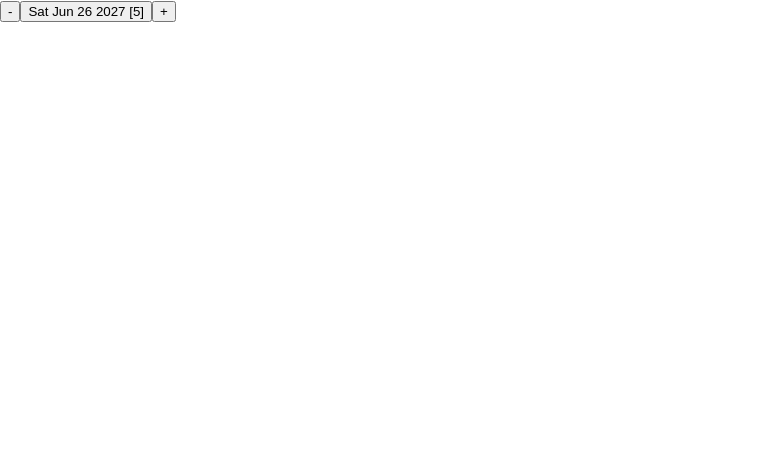
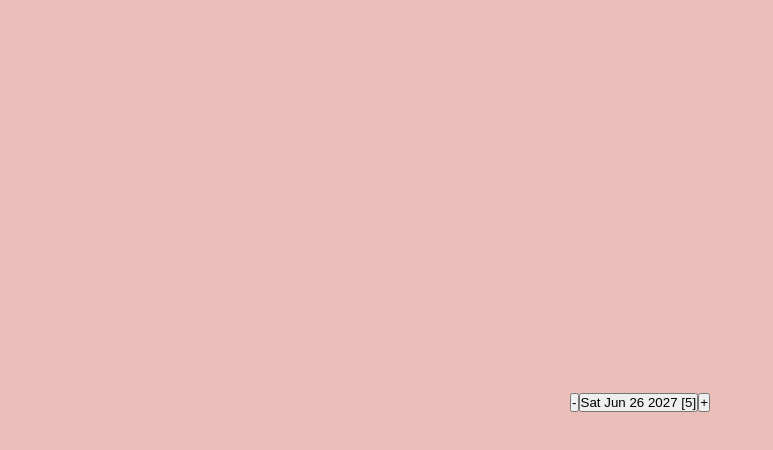
Before and after one commit to Ojha-kaustubh/classy-wheather, a React (Create React App) app: page / in a window 1280 px wide. Shown: the top 450 px of the page, without its empty margins (0-773 px from the left). Built offline with nearby package versions, Linux system fonts and the light colour scheme.

Commit message:
add the css

```diff
--- a/src/index.css
+++ b/src/index.css
@@ -1,13 +1,92 @@
-body {
+@import url("https://fonts.googleapis.com/css2?family=Cinzel+Decorative:wght@400;700&display=swap");
+
+* {
   margin: 0;
-  font-family: -apple-system, BlinkMacSystemFont, 'Segoe UI', 'Roboto', 'Oxygen',
-    'Ubuntu', 'Cantarell', 'Fira Sans', 'Droid Sans', 'Helvetica Neue',
-    sans-serif;
-  -webkit-font-smoothing: antialiased;
-  -moz-osx-font-smoothing: grayscale;
+  padding: 0;
+  box-sizing: border-box;
 }
 
-code {
-  font-family: source-code-pro, Menlo, Monaco, Consolas, 'Courier New',
-    monospace;
+html {
+  font-size: 62.5%;
 }
+
+body {
+  font-family: "Cinzel Decorative", cursive;
+  font-size: 2rem;
+  height: 100vh;
+  color: #222;
+  background-color: #eabfb9;
+  display: flex;
+  align-items: center;
+  justify-content: center;
+}
+
+.app {
+  display: flex;
+  flex-direction: column;
+  align-items: center;
+  width: 112rem;
+  gap: 4rem;
+  padding: 6rem 0;
+  border: 2px solid #222;
+  outline: 2px solid #222;
+  outline-offset: 1.2rem;
+}
+
+h1 {
+  font-weight: 400;
+  font-size: 6rem;
+  letter-spacing: 2px;
+  word-spacing: 5px;
+}
+
+h2 {
+  text-align: center;
+  margin-bottom: 2.4rem;
+}
+
+input {
+  font-family: inherit;
+  color: inherit;
+  font-size: 2rem;
+  background-color: #f0d2ce;
+  padding: 1.6rem 3.2rem;
+  border: none;
+  width: 32rem;
+}
+
+input:focus {
+  outline: 2px solid #222;
+}
+
+.weather {
+  list-style: none;
+  display: flex;
+  gap: 2.4rem;
+}
+
+.day {
+  background-color: #f0d2ce;
+  padding: 1.6rem 0 2rem;
+  width: 12.8rem;
+
+  display: flex;
+  flex-direction: column;
+  align-items: center;
+  gap: 1.2rem;
+  cursor: pointer;
+}
+
+.day span {
+  font-size: 5.2rem;
+}
+
+.day.important {
+  background-color: #ecc5c0;
+  outline: 2px solid #222;
+}
+
+.loader {
+  font-size: 2.4rem;
+  font-weight: 700;
+}
```
